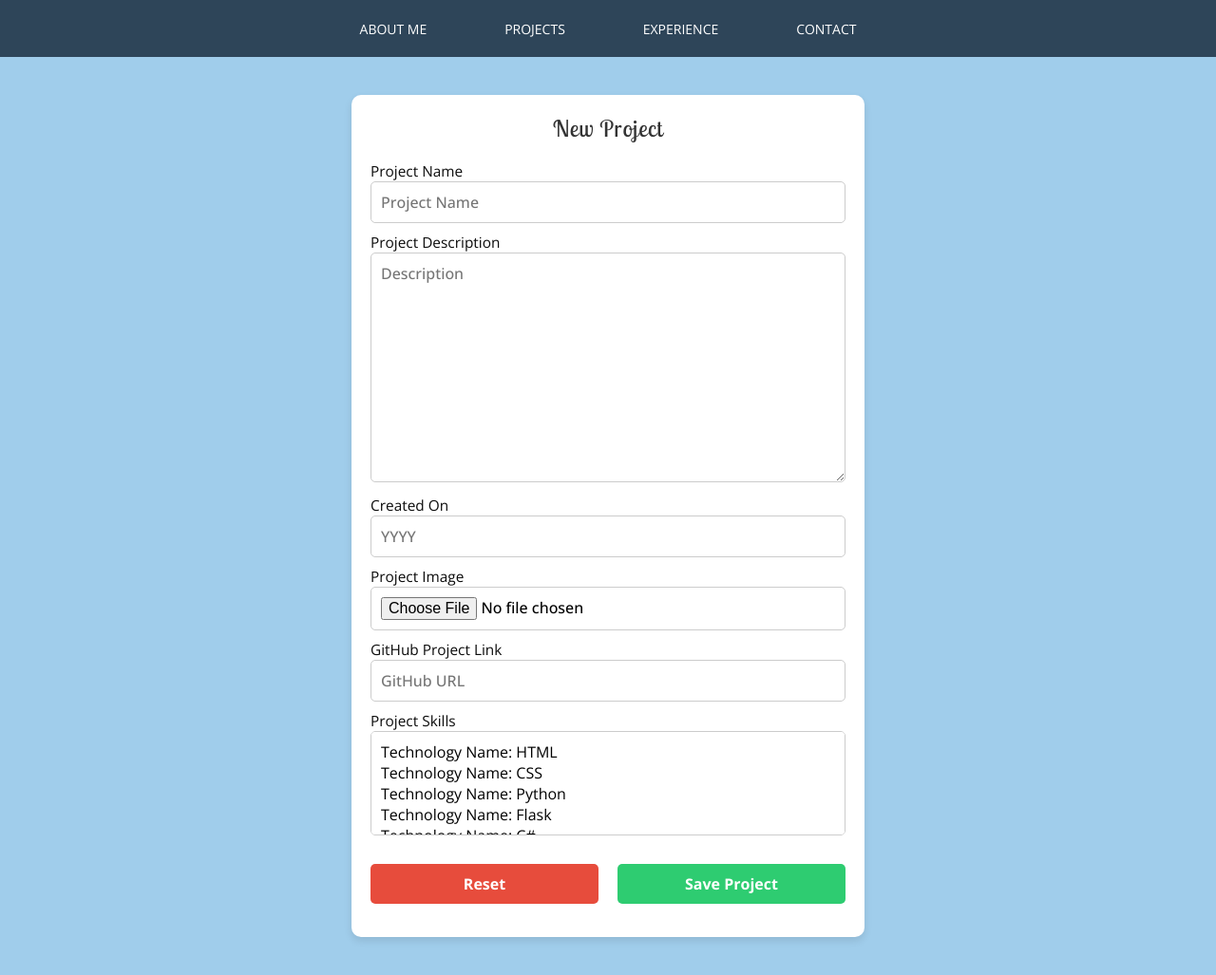
After one commit to christianAlbrand/FSDI-117-PORTFOLIO-DJANGO, a Django app: page /content/new_project/ in a window 1280 px wide. The commit adds this page. Shown: the whole page at 95% size. Run offline with Django 5.2, Linux system fonts and the light colour scheme; data comes from the database, SQL or seed files in the repository; both versions use the stored data as it was after the commit.

Commit message:
portfolio done

```diff
--- /dev/null
+++ b/content/forms.py
@@ -0,0 +1,15 @@
+from django import forms
+from .models import Project
+
+class ProjectForm(forms.ModelForm):
+    class Meta:
+        model = Project
+        fields = ['name', 'description', 'year', 'image', 'repository', 'skill']
+
+        widgets = {
+            'name' : forms.TextInput(attrs={'placeholder': 'Project Name'}),
+            'description': forms.Textarea(attrs={'placeholder': 'Description'}),
+            'year': forms.NumberInput(attrs={'placeholder': 'YYYY'}),
+            'image': forms.ClearableFileInput(attrs={'placeholder': 'Select an Image'}),
+            'repository': forms.URLInput(attrs={'placeholder': 'GitHub URL'}),
+        }
--- a/content/urls.py
+++ b/content/urls.py
@@ -2,5 +2,6 @@ from django.urls import path
 from . import views
 
 urlpatterns = [
-    path("project", views.projects_views, name="project")
+    path("projects", views.ProjectListView.as_view(), name="projects"),
+    path("new_project/", views.project_new_view, name="project_new"),
 ]
--- a/content/views.py
+++ b/content/views.py
@@ -1,7 +1,25 @@
-from django.shortcuts import render
+from django.shortcuts import render, redirect
 from .models import Project
+from django.views.generic import ListView
+from .forms import ProjectForm
 
-# Create your views here.
-def projects_views(request):
-    projects = Project.objects.all()
-    return render(request, 'pages/project_list.html', {"projects": projects})
+# # Create your views here.
+# def projects_views(request):
+#     projects = Project.objects.all()
+#     return render(request, 'pages/project_list.html', {"projects": projects})
+
+class ProjectListView(ListView):
+    model = Project
+    template_name = "pages/project_list.html"
+    context_object_name = "projects"
+
+def project_new_view(request):
+    if request.method == "POST":
+        form = ProjectForm(request.POST, request.FILES)
+        if form.is_valid():
+            form.save()
+            return redirect("projects")
+    else:
+        form = ProjectForm()
+
+    return render(request, "pages/project_new.html", {"form": form})
--- a/static/css/base.css
+++ b/static/css/base.css
@@ -69,3 +69,16 @@ p{
     padding: 0.8rem 1.5rem;
     cursor: initial;
 }
+
+.btn{
+    background-color: var(--primary-color);
+    color: var(--background-color);
+    padding: 1% 2%;
+    border-radius: 1%;
+    font-family: var(--lobster-font);
+    font-size: 1.5rem;
+}
+
+.btn:hover{
+    background-color: var(--surface-solor);
+}
--- a/static/css/project_list.css
+++ b/static/css/project_list.css
@@ -1,15 +1,8 @@
-/* Title Section */
 .project-title-container {
     text-align: center;
     margin: 30px 0;
 }
 
-.project-title-container h1 {
-    font-size: 2rem;
-    color: #2c3e50;
-}
-
-/* Project Container */
 .project-container {
     display: flex;
     flex-wrap: wrap;
@@ -18,7 +11,6 @@
     padding: 20px;
 }
 
-/* Individual Project Card */
 .project-card {
     background: white;
     border-radius: 12px;
@@ -34,14 +26,12 @@
     box-shadow: 0px 6px 15px rgba(0, 0, 0, 0.15);
 }
 
-/* Project Image */
 .project-thumbnail {
     width: 100%;
     border-radius: 8px;
     object-fit: cover;
 }
 
-/* Project Details */
 .project-card h2 {
     font-size: 1.5rem;
     color: #34495e;
@@ -53,7 +43,6 @@
     color: #555;
 }
 
-/* Skills List */
 .project-skills {
     display: flex;
     flex-wrap: wrap;
@@ -69,3 +58,76 @@
     border-radius: 5px;
     font-size: 0.9rem;
 }
+
+/* NEW PROJECT SECTION  */
+
+.new-project-section {
+    max-width: 500px;
+    margin: 40px auto;
+    padding: 20px;
+    background: #ffffff;
+    border-radius: 10px;
+    box-shadow: 0 4px 8px rgba(0, 0, 0, 0.1);
+    text-align: center;
+}
+
+.new-project-section h2 {
+    font-size: 24px;
+    margin-bottom: 20px;
+    color: #333;
+}
+
+.form-project{
+    margin-bottom: 15px;
+    text-align: left;
+}
+
+.form-project input,
+.form-project textarea,
+.form-project select {
+    width: 100%;
+    padding: 10px;
+    border: 1px solid #ccc;
+    border-radius: 5px;
+    font-size: 16px;
+    box-sizing: border-box;
+    margin-bottom: 10px;
+}
+
+.form-project textarea {
+    resize: vertical;
+    min-height: 100px;
+}
+
+.controls {
+    display: flex;
+    justify-content: space-between;
+    margin-top: 20px;
+}
+
+.controls button {
+    flex: 1;
+    padding: 10px;
+    font-size: 16px;
+    border: none;
+    border-radius: 5px;
+    cursor: pointer;
+    font-weight: bold;
+}
+
+.controls button[type="reset"] {
+    background: #e74c3c;
+    color: white;
+    margin-right: 10px;
+}
+
+.controls button[type="submit"] {
+    background: #2ecc71;
+    color: white;
+    margin-left: 10px;
+}
+
+/* Efecto hover */
+.controls button:hover {
+    opacity: 0.8;
+}
--- a/static/css/section.css
+++ b/static/css/section.css
@@ -44,16 +44,22 @@
 
 .contact-section form{
     padding-top: 1.5rem;
-    background-color: var(--primary-color);
-    border: 1px solid var(--neutral-color);
+    background-color: var(--background-color);
     border-radius: 4px;
-    padding: 20px 30px 10px 20px;
+    padding: 20px 30px 10px 15px;
     margin-top: 2rem;
+    box-shadow: 0px 0px 20px rgb(66, 66, 66);
 }
 
 .contact-section .field{
     margin-bottom: 0.5rem;
     width: 100%;
+}
+
+input, textarea{
+    border: none;
+    border-radius: 5px;
+    font-weight: 500;
 }
 
 .contact-section .field label{
--- a/templates/base.html
+++ b/templates/base.html
@@ -30,7 +30,7 @@
             <!-- Links or Options of the Menu -->
             <div class="nav-link center-row">
                 <a href="{% url 'about' %}">About Me</a>
-                <a href="{% url 'project' %}">Projects</a>
+                <a href="{% url 'projects' %}">Projects</a>
                 <a href="#">Experience</a>
                 <a href="{% url 'contact' %}">Contact</a>
             </div>
--- /dev/null
+++ b/templates/pages/project_new.html
@@ -0,0 +1,27 @@
+{% extends 'base.html' %}
+
+{% load static %}
+
+{% block content %}
+
+<section class="new-project-section">
+    <h2>New Project</h2>
+
+    <form class="form-project" id="projectForm" method="post" enctype="multipart/form-data">
+        {% csrf_token %}
+        <div>
+            <p>Project Name</p>{{ form.name }}
+            <p>Project Description</p>{{ form.description }}
+            <p>Created On</p>{{ form.year }}
+            <p>Project Image</p>{{ form.image }}
+            <p>GitHub Project Link</p>{{ form.repository }}
+            <p>Project Skills</p>{{ form.skill }}
+        </div>
+        <div class="controls">
+            <button type="reset">Reset</button>
+            <button type="submit">Save Project</button>
+        </div>
+    </form>
+</section>
+
+{% endblock content %}
```
Also changed, not shown: templates/pages/project_list.html (+7 -3 lines), db.sqlite3, static/img/360_F_248333798_lYh0XUsINtN30ghhIFrWYusrrwpt2MRd.jpg (added), static/img/360_F_248333798_lYh0XUsINtN30ghhIFrWYusrrwpt2MRd_8RIeCFH.jpg (added), static/img/360_F_248333798_lYh0XUsINtN30ghhIFrWYusrrwpt2MRd_OowYEPD.jpg (added), static/img/360_F_248333798_lYh0XUsINtN30ghhIFrWYusrrwpt2MRd_PMqv79Y.jpg (added), static/img/360_F_248333798_lYh0XUsINtN30ghhIFrWYusrrwpt2MRd_YoCOAEN.jpg (added), static/img/360_F_248333798_lYh0XUsINtN30ghhIFrWYusrrwpt2MRd_ZQSldKZ.jpg (added), static/img/360_F_248333798_lYh0XUsINtN30ghhIFrWYusrrwpt2MRd_tVUCwjx.jpg (added).
